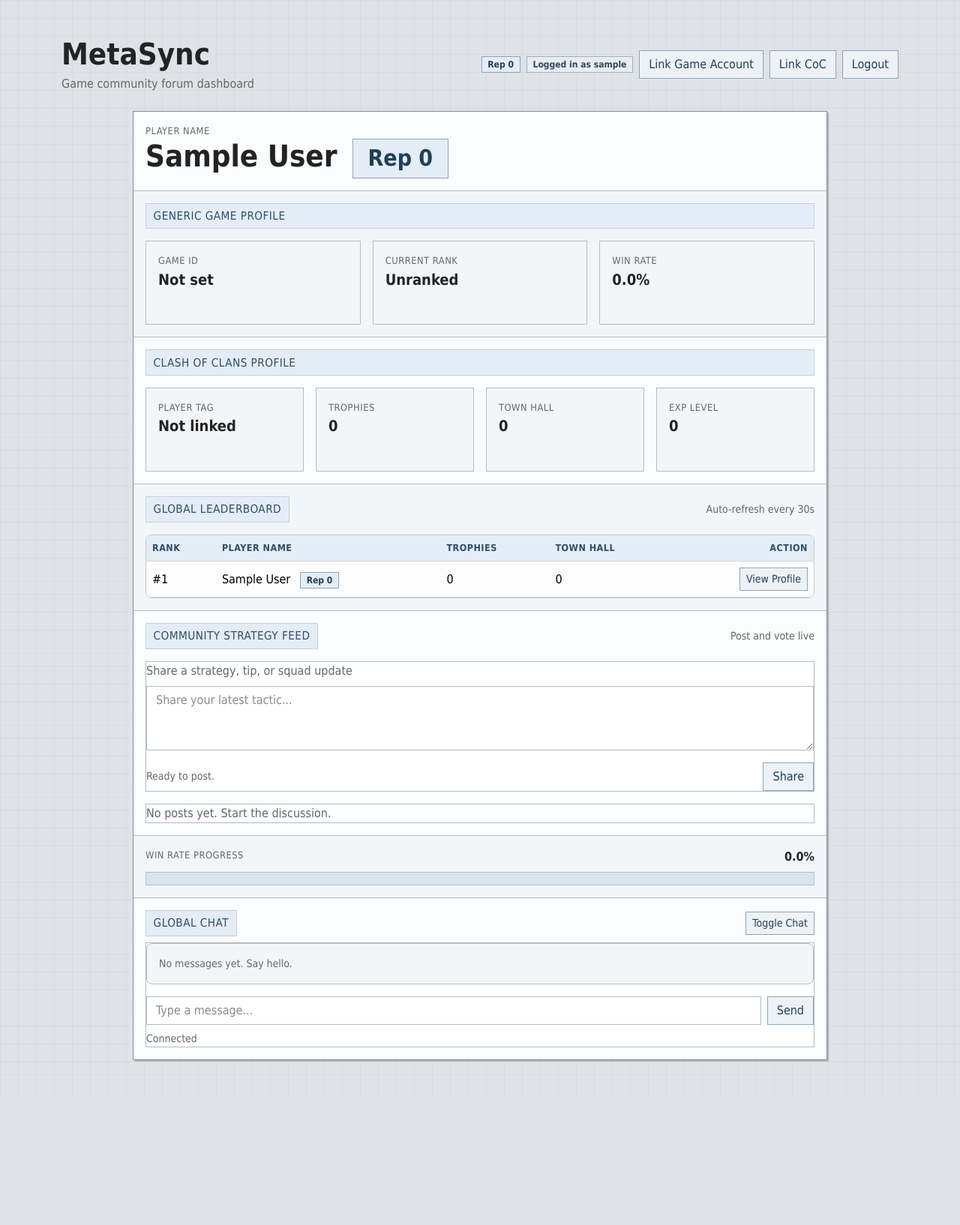
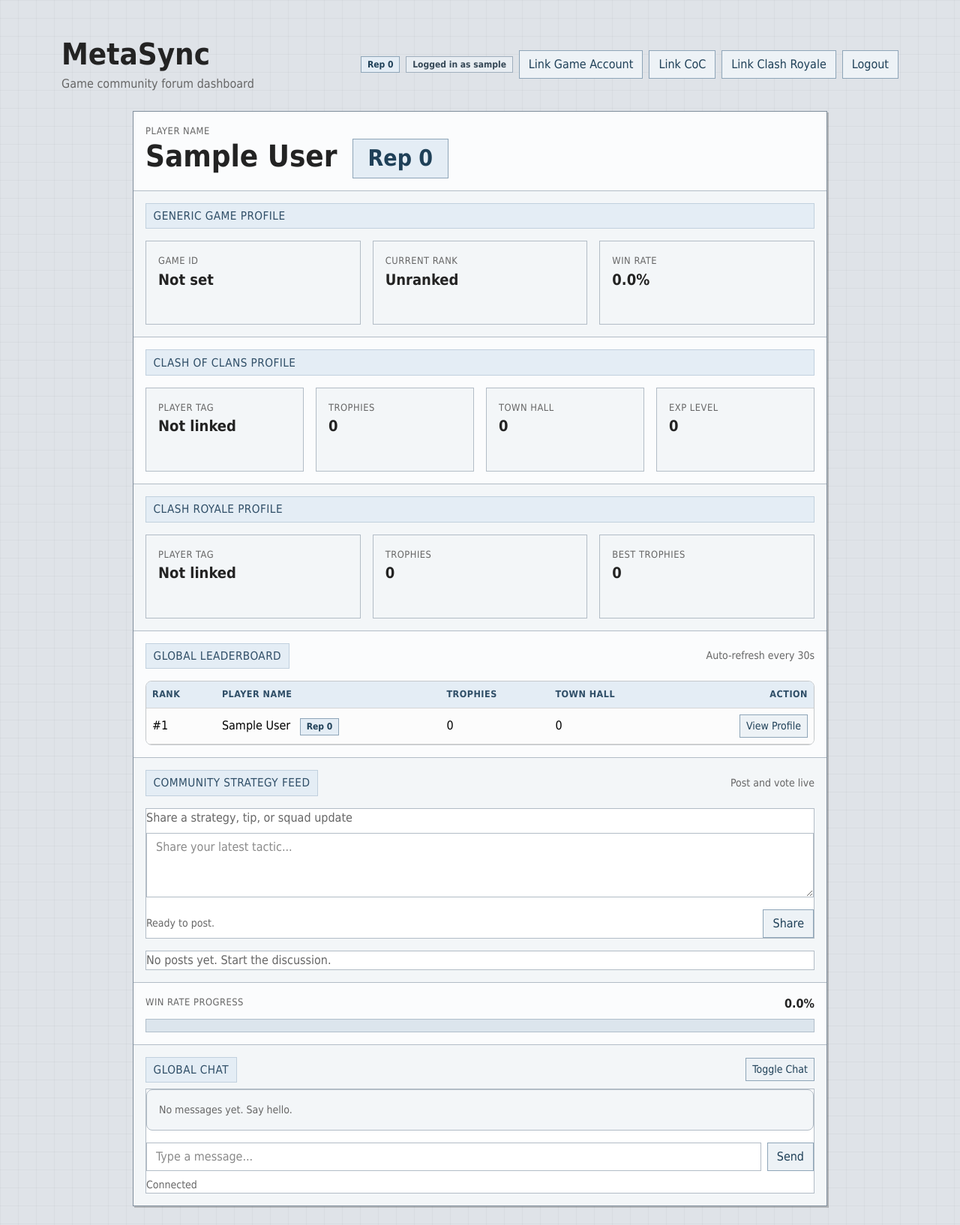
Before and after one commit to VedShashwat/WPL_Project, a Django app: page / in a window 1280 px wide. Shown: the top 1634 px of the page at 75% size. Before the commit the page ends 1441 px from the top, so only its background shows below. Run offline with Django 4.2, Linux system fonts and the light colour scheme; the visitor is signed in with stand-in values (Sample User, id 1); data comes from the database, SQL or seed files in the repository; data that the repository does not hold is empty.

Commit message:
CR API Linked

```diff
--- a/core/forms.py
+++ b/core/forms.py
@@ -3,6 +3,10 @@
 
 
 class CustomUserCreationForm(UserCreationForm):
+    def __init__(self, *args, **kwargs):
+        super().__init__(*args, **kwargs)
+        self.fields['email'].required = False
+
     class Meta(UserCreationForm.Meta):
         model = get_user_model()
-        fields = ('username',)
+        fields = ('username', 'email')
--- a/core/models.py
+++ b/core/models.py
@@ -16,6 +16,9 @@
     trophies = models.IntegerField(default=0)
     townhall_level = models.IntegerField(default=0)
     exp_level = models.IntegerField(default=0)
+    cr_player_tag = models.CharField(max_length=30, blank=True)
+    cr_trophies = models.IntegerField(default=0)
+    cr_best_trophies = models.IntegerField(default=0)
 
     def __str__(self):
         return f"{self.user.username} - {self.game_id}"
--- a/core/urls.py
+++ b/core/urls.py
@@ -7,6 +7,7 @@
     path('', views.dashboard, name='dashboard'),
     path('update-game-profile/', views.update_game_profile, name='update_game_profile'),
     path('link-coc-account/', views.link_coc_account, name='link_coc_account'),
+    path('link-cr-account/', views.link_cr_account, name='link_cr_account'),
     path('leaderboard-data/', views.leaderboard_data, name='leaderboard_data'),
     path('leaderboard-profile/<int:profile_id>/', views.leaderboard_profile_data, name='leaderboard_profile_data'),
     path('submit-post/', views.submit_post, name='submit_post'),
@@ -14,5 +15,29 @@
     path('send-message/', views.send_message, name='send_message'),
     path('get-messages/', views.get_messages, name='get_messages'),
     path('login/', views.auth_page, name='login'),
+    path(
+        'password-reset/',
+        auth_views.PasswordResetView.as_view(
+            template_name='registration/password_reset_form.html',
+            email_template_name='registration/password_reset_email.txt',
+            subject_template_name='registration/password_reset_subject.txt',
+        ),
+        name='password_reset',
+    ),
+    path(
+        'password-reset/done/',
+        auth_views.PasswordResetDoneView.as_view(template_name='registration/password_reset_done.html'),
+        name='password_reset_done',
+    ),
+    path(
+        'reset/<uidb64>/<token>/',
+        auth_views.PasswordResetConfirmView.as_view(template_name='registration/password_reset_confirm.html'),
+        name='password_reset_confirm',
+    ),
+    path(
+        'reset/done/',
+        auth_views.PasswordResetCompleteView.as_view(template_name='registration/password_reset_complete.html'),
+        name='password_reset_complete',
+    ),
     path('logout/', auth_views.LogoutView.as_view(next_page='/login/'), name='logout'),
 ]
--- a/core/views.py
+++ b/core/views.py
@@ -5,6 +5,7 @@
 from django.contrib.auth import login as auth_login
 from django.contrib.auth.decorators import login_required
 from django.contrib.auth.forms import AuthenticationForm
+from django.core.mail import send_mail
 from django.db import transaction
 from django.db.models import F
 from django.http import JsonResponse
@@ -13,7 +14,7 @@
 
 from .forms import CustomUserCreationForm
 from .models import ChatMessage, PlayerProfile, Post
-from .utils import fetch_coc_player
+from .utils import fetch_coc_player, fetch_cr_player
 
 logger = logging.getLogger(__name__)
 
@@ -55,6 +56,22 @@
 
 		if form_type == 'signup' and signup_form.is_valid():
 			user = signup_form.save()
+			if user.email:
+				try:
+					send_mail(
+						subject='Welcome to MetaSync',
+						message=(
+							f'Hi {user.username},\n\n'
+							'Thanks for joining MetaSync. Your account is ready, and you can now explore '
+							'the dashboard, leaderboard, community feed, and global chat.\n\n'
+							'Good luck and have fun!\n'
+						),
+						from_email=None,
+						recipient_list=[user.email],
+						fail_silently=False,
+					)
+				except Exception as exc:
+					logger.warning(f'Welcome email failed for user {user.username}: {exc}')
 			auth_login(request, user)
 			messages.success(request, 'Account created successfully.')
 			return redirect('dashboard')
@@ -211,6 +228,49 @@
 
 @login_required
 @require_POST
+def link_cr_account(request):
+	player_tag = request.POST.get('player_tag', '').strip()
+	if not player_tag:
+		return JsonResponse({'success': False, 'message': 'player_tag is required.'}, status=400)
+
+	try:
+		logger.info(f'Fetching Clash Royale player for tag: {player_tag}')
+		player_data = fetch_cr_player(player_tag)
+		profile, _ = PlayerProfile.objects.get_or_create(user=request.user)
+
+		normalized_tag = player_tag.upper().strip()
+		if normalized_tag.startswith('%23'):
+			normalized_tag = f'#{normalized_tag[3:]}'
+		elif not normalized_tag.startswith('#'):
+			normalized_tag = f'#{normalized_tag}'
+
+		profile.cr_player_tag = normalized_tag
+		profile.cr_trophies = int(player_data['trophies'])
+		profile.cr_best_trophies = int(player_data['bestTrophies'])
+		profile.save()
+
+		logger.info(f'Successfully linked Clash Royale account for user {request.user.username}')
+	except ValueError as exc:
+		logger.error(f'ValueError linking Clash Royale: {str(exc)}')
+		return JsonResponse({'success': False, 'message': str(exc)}, status=400)
+	except RuntimeError as exc:
+		logger.error(f'RuntimeError linking Clash Royale: {str(exc)}')
+		return JsonResponse({'success': False, 'message': str(exc)}, status=502)
+	except Exception as exc:
+		logger.error(f'Unexpected error linking Clash Royale: {str(exc)}', exc_info=True)
+		return JsonResponse({'success': False, 'message': 'Failed to link Clash Royale account. Please check the player tag.'}, status=502)
+
+	return JsonResponse({
+		'success': True,
+		'player_tag': profile.cr_player_tag,
+		'name': player_data['name'],
+		'trophies': profile.cr_trophies,
+		'bestTrophies': profile.cr_best_trophies,
+	})
+
+
+@login_required
+@require_POST
 def submit_post(request):
 	content = request.POST.get('content', '').strip()
 	if not content:
--- a/templates/core/dashboard.html
+++ b/templates/core/dashboard.html
@@ -199,6 +199,7 @@
                 <span class="badge text-bg-secondary align-self-center">Logged in as {{ user.username }}</span>
                 <button type="button" class="btn btn-secondary" data-bs-toggle="modal" data-bs-target="#linkGameModal">Link Game Account</button>
                 <button type="button" class="btn btn-secondary" data-bs-toggle="modal" data-bs-target="#linkCocModal">Link CoC</button>
+                <button type="button" class="btn btn-secondary" data-bs-toggle="modal" data-bs-target="#linkCrModal">Link Clash Royale</button>
                 <a class="btn btn-secondary" href="{% url 'logout' %}">Logout</a>
             {% else %}
                 <a class="btn btn-secondary" href="{% url 'login' %}">Login</a>
@@ -267,6 +268,30 @@
                                 <div class="p-3 h-100 metric-box">
                                     <div class="stat-label">Exp Level</div>
                                     <div class="stat-value fs-5" id="coc-exp-level">{{ profile.exp_level }}</div>
+                                </div>
+                            </div>
+                        </div>
+                    </div>
+
+                    <div class="mb-4">
+                        <h3 class="h5 text-secondary mb-3">Clash Royale Profile</h3>
+                        <div class="row g-3">
+                            <div class="col-md-4">
+                                <div class="p-3 h-100 metric-box">
+                                    <div class="stat-label">Player Tag</div>
+                                    <div class="stat-value fs-5" id="cr-player-tag">{{ profile.cr_player_tag|default:'Not linked' }}</div>
+                                </div>
+                            </div>
+                            <div class="col-md-4">
+                                <div class="p-3 h-100 metric-box">
+                                    <div class="stat-label">Trophies</div>
+                                    <div class="stat-value fs-5" id="cr-trophies">{{ profile.cr_trophies }}</div>
+                                </div>
+                            </div>
+                            <div class="col-md-4">
+                                <div class="p-3 h-100 metric-box">
+                                    <div class="stat-label">Best Trophies</div>
+                                    <div class="stat-value fs-5" id="cr-best-trophies">{{ profile.cr_best_trophies }}</div>
                                 </div>
                             </div>
                         </div>
@@ -389,6 +414,36 @@
                     </div>
                 </div>
             </div>
+        </div>
+    </div>
+</div>
+
+<div class="modal fade" id="linkCrModal" tabindex="-1" aria-labelledby="linkCrModalLabel" aria-hidden="true">
+    <div class="modal-dialog modal-dialog-centered">
+        <div class="modal-content">
+            <div class="modal-header border-secondary">
+                <h5 class="modal-title" id="linkCrModalLabel">Link Clash Royale Account</h5>
+                <button type="button" class="btn-close" data-bs-dismiss="modal" aria-label="Close"></button>
+            </div>
+            <form id="link-cr-form">
+                {% csrf_token %}
+                <div class="modal-body">
+                    <div class="mb-3">
+                        <label for="crPlayerTagInput" class="form-label">Player Tag</label>
+                        <input type="text" class="form-control" id="crPlayerTagInput" name="player_tag" placeholder="Enter player tag (e.g., #2PP or 2PP)" required>
+                        <small class="text-muted">Your Clash Royale player tag from your profile.</small>
+                    </div>
+                    <div class="alert alert-danger d-none" id="link-cr-error"></div>
+                    <div class="d-flex align-items-center gap-2 d-none" id="link-cr-loading">
+                        <div class="spinner-border spinner-border-sm text-info" role="status" aria-hidden="true"></div>
+                        <span>Fetching player data...</span>
+                    </div>
+                </div>
+                <div class="modal-footer border-secondary">
+                    <button type="button" class="btn btn-secondary" data-bs-dismiss="modal">Cancel</button>
+                    <button type="submit" class="btn btn-secondary" id="link-cr-submit">Link Account</button>
+                </div>
+            </form>
         </div>
     </div>
 </div>
@@ -613,6 +668,55 @@
             $('#link-coc-form')[0].reset();
             $('#link-coc-submit').prop('disabled', false);
             $('#link-coc-loading').addClass('d-none');
+        });
+    });
+</script>
+
+<script>
+    $(function () {
+        const crModalElement = document.getElementById('linkCrModal');
+        const crModal = bootstrap.Modal.getOrCreateInstance(crModalElement);
+
+        $('#link-cr-form').on('submit', function (event) {
+            event.preventDefault();
+
+            const $form = $(this);
+            const $submit = $('#link-cr-submit');
+            const $loading = $('#link-cr-loading');
+            const $error = $('#link-cr-error');
+
+            $error.addClass('d-none').text('');
+            $submit.prop('disabled', true);
+            $loading.removeClass('d-none');
+
+            $.ajax({
+                url: '{% url "link_cr_account" %}',
+                method: 'POST',
+                data: $form.serialize(),
+                success: function (response) {
+                    $('#cr-player-tag').text(response.player_tag);
+                    $('#cr-trophies').text(response.trophies);
+                    $('#cr-best-trophies').text(response.bestTrophies);
+
+                    crModal.hide();
+                    $form[0].reset();
+                },
+                error: function (xhr) {
+                    const message = xhr.responseJSON && xhr.responseJSON.message ? xhr.responseJSON.message : 'Unable to link Clash Royale account.';
+                    $error.removeClass('d-none').text(message);
+                },
+                complete: function () {
+                    $submit.prop('disabled', false);
+                    $loading.addClass('d-none');
+                }
+            });
+        });
+
+        crModalElement.addEventListener('hidden.bs.modal', function () {
+            $('#link-cr-error').addClass('d-none').text('');
+            $('#link-cr-form')[0].reset();
+            $('#link-cr-submit').prop('disabled', false);
+            $('#link-cr-loading').addClass('d-none');
         });
     });
 </script>
--- /dev/null
+++ b/templates/registration/password_reset_subject.txt
@@ -0,0 +1 @@
+MetaSync password reset
```
Also changed, not shown: core/utils.py (+41 -0 lines), metasync_project/settings.py (+10 -0 lines), templates/registration/login.html (+7 -0 lines), templates/registration/password_reset_complete.html (added, +24 -0 lines), templates/registration/password_reset_confirm.html (added, +38 -0 lines), templates/registration/password_reset_done.html (added, +23 -0 lines), templates/registration/password_reset_email.txt (added, +11 -0 lines), templates/registration/password_reset_form.html (added, +34 -0 lines), core/migrations/0005_playerprofile_cr_best_trophies_and_more.py (added).
